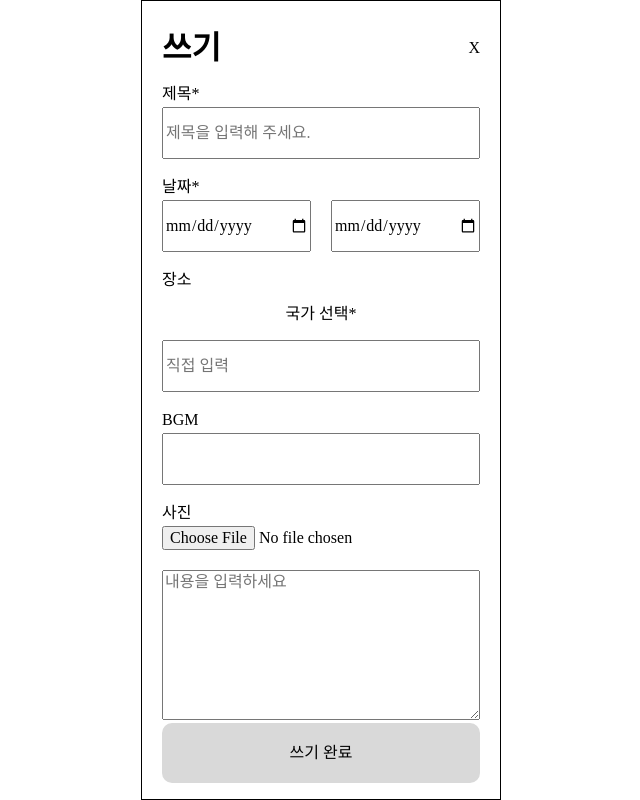
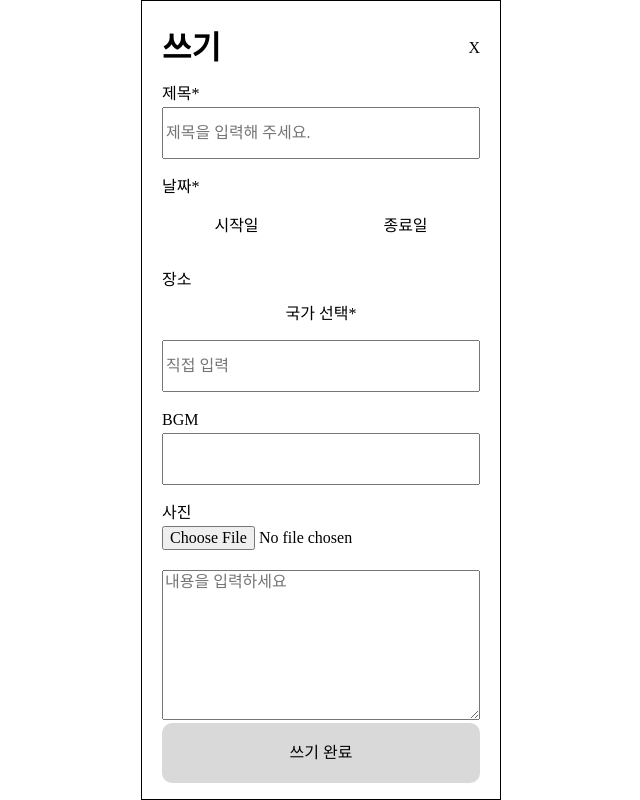
Before and after one commit to teo-sprint-16-3/client, a React (Vite) app: page /note/post in a window 1280 px wide. Shown: the whole page, without its empty margins (319-959 px from the left). Built offline with nearby package versions, Linux system fonts and the light colour scheme.

Commit message:
feat: 국가선택, 날짜 선택 시 바텀시트 열리도록 구현

```diff
--- a/src/components/note/DateInput/index.module.scss
+++ b/src/components/note/DateInput/index.module.scss
@@ -11,7 +11,7 @@
   margin-top: 5px;
 }
 
-.dateInput {
+.dateButton {
   display: block;
   width: 100%;
   height: 52px;
--- a/src/components/note/DateInput/index.tsx
+++ b/src/components/note/DateInput/index.tsx
@@ -1,12 +1,28 @@
 import s from "./index.module.scss";
 
-export default function DateInput() {
+export default function DateInput({ onSelectCountry }) {
+  const handleSelectDate = () => {
+    onSelectCountry();
+  };
+
   return (
     <div className={s.dateGroup}>
       <label htmlFor="dateInput">날짜*</label>
       <div className={s.calendarGroup}>
-        <input className={s.dateInput} type="date" id="dateInput" />
-        <input className={s.dateInput} type="date" id="dateInput" />
+        <button
+          id="dateInput"
+          className={s.dateButton}
+          onClick={handleSelectDate}
+        >
+          시작일
+        </button>
+        <button
+          id="dateInput"
+          className={s.dateButton}
+          onClick={handleSelectDate}
+        >
+          종료일
+        </button>
       </div>
     </div>
   );
--- a/src/components/note/LocationInput/index.tsx
+++ b/src/components/note/LocationInput/index.tsx
@@ -1,10 +1,16 @@
 import s from "./index.module.scss";
 
-export default function LocationInput() {
+export default function LocationInput({ onSelectCountry }) {
+  const handleSelectCountry = () => {
+    onSelectCountry();
+  };
+
   return (
     <div className={s.LocationGroup}>
       <label htmlFor="LocationInput">장소</label>
-      <button className={s.LocationButton}>국가 선택*</button>
+      <button className={s.LocationButton} onClick={handleSelectCountry}>
+        국가 선택*
+      </button>
       <input
         className={s.LocationInput}
         id="LocationInput"
```
